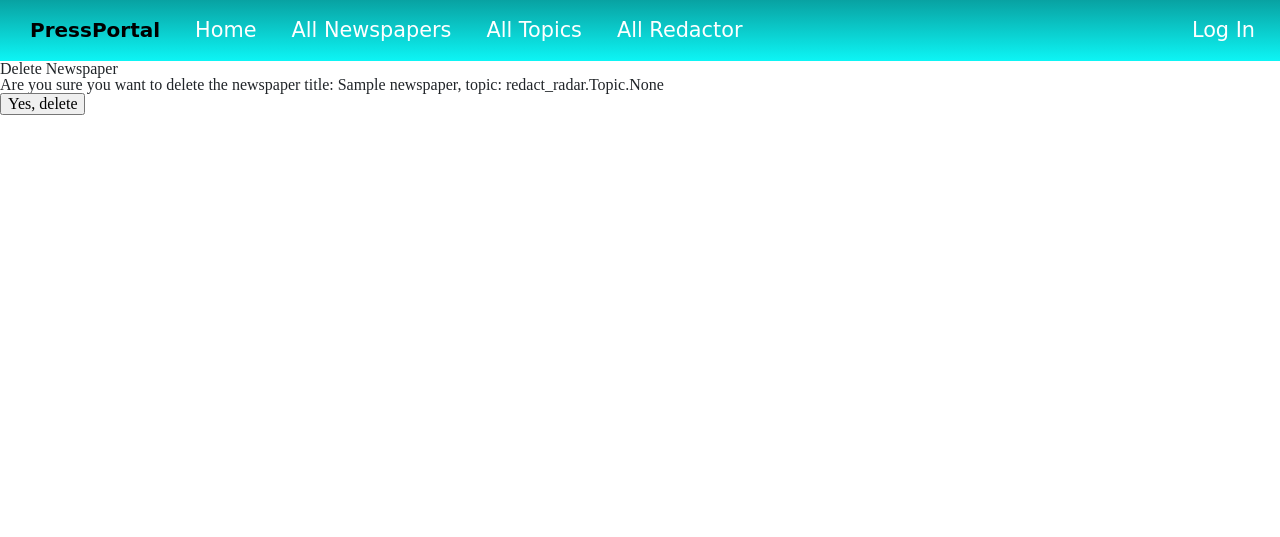
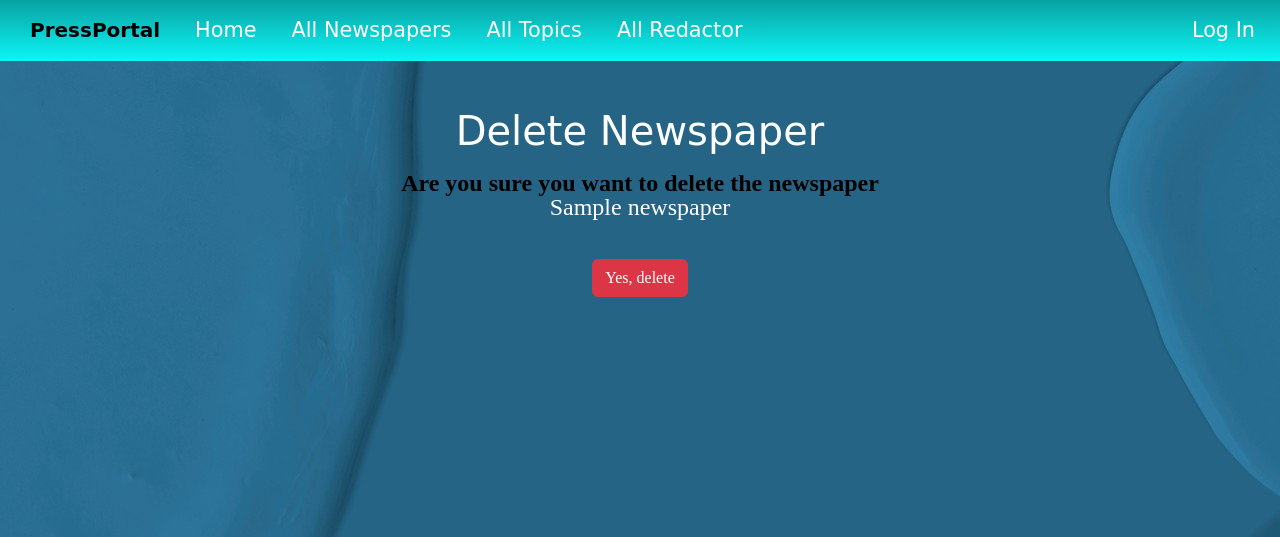
Before and after one commit to saywin/press-portal, a Django app: page /newspaper/1/delete/ in a window 1280 px wide. Shown: the top 537 px of the page. Run offline with Django 5.2, Linux system fonts and the light colour scheme; tables that the repository leaves empty hold one stand-in row (values such as "Sample post").

Commit message:
stylized page delete

```diff
--- /dev/null
+++ b/static/css/delete.css
@@ -0,0 +1,40 @@
+body {
+    background-image: url("../img/newspaper-list.jpg");
+}
+
+
+.content-container {
+    text-align: center;
+    margin-top: 50px;
+}
+
+.content-container h1 {
+    font-size: 40px;
+    margin-bottom: 20px;
+}
+
+.content-container p {
+    font-size: 24px;
+    margin-bottom: 20px;
+    padding-left: 15%;
+    padding-right: 15%;
+    padding-bottom: 20px;
+}
+
+.content-container form {
+    display: inline-block;
+}
+
+.name-delete {
+    font-family: "Comic Sans MS";
+    color: white;
+}
+
+.text-delete {
+    color: white;
+}
+
+.text-delete span {
+    color: black;
+    font-weight: bold;
+}
--- a/templates/redact_radar/newspaper_confirm_delete.html
+++ b/templates/redact_radar/newspaper_confirm_delete.html
@@ -1,14 +1,24 @@
 {% extends "base.html" %}
+{% load static %}
+
+{% block style %}
+	<link rel="stylesheet" href="{% static "css/delete.css" %}">
+{% endblock %}
 
 {% block title %}
 	<title>Delete</title>
 {% endblock %}
 
 {% block content %}
-	<h1>Delete Newspaper</h1>
-	<p>Are you sure you want to delete the newspaper {{ newspaper }}</p>
-	<form action="" method="post">
-		{% csrf_token %}
-		<input type="submit" value="Yes, delete">
-	</form>
+<div class="content-container">
+    <h1 class="name-delete">Delete Newspaper</h1>
+    <p class="text-delete">
+	    <span>Are you sure you want to delete the newspaper</span><br>
+	    {{ newspaper.title }}
+    </p>
+    <form action="" method="post">
+        {% csrf_token %}
+        <input class="btn btn-danger" type="submit" value="Yes, delete">
+    </form>
+</div>
 {% endblock %}
--- a/templates/redact_radar/newspaper_detail.html
+++ b/templates/redact_radar/newspaper_detail.html
@@ -36,7 +36,7 @@
 					{% endfor %}
 				</p>
 				{% for redactor in newspaper.publishers.all %}
-					<a href="#"
+					<a href="{% url "redact_radar:redactor-detail" pk=redactor.pk %}"
 					   class="ml-auto">
 						{{ redactor.username }} » <br>
 						({{ redactor.first_name }} {{ redactor.last_name }})
```
